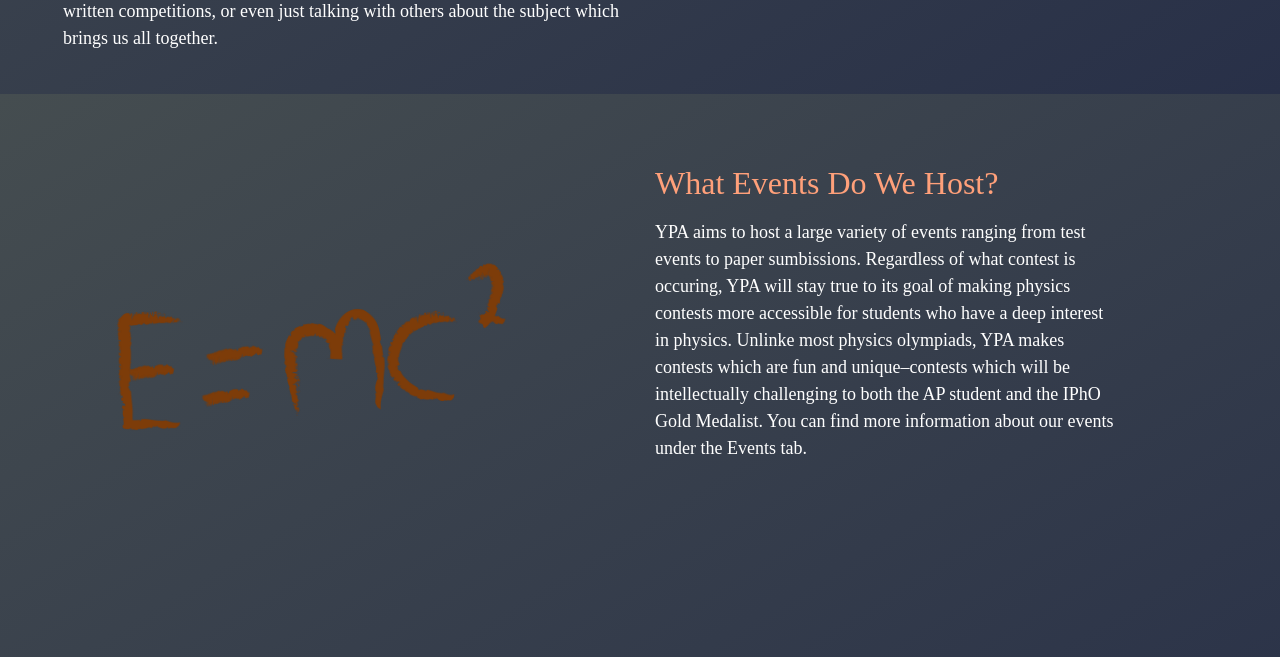
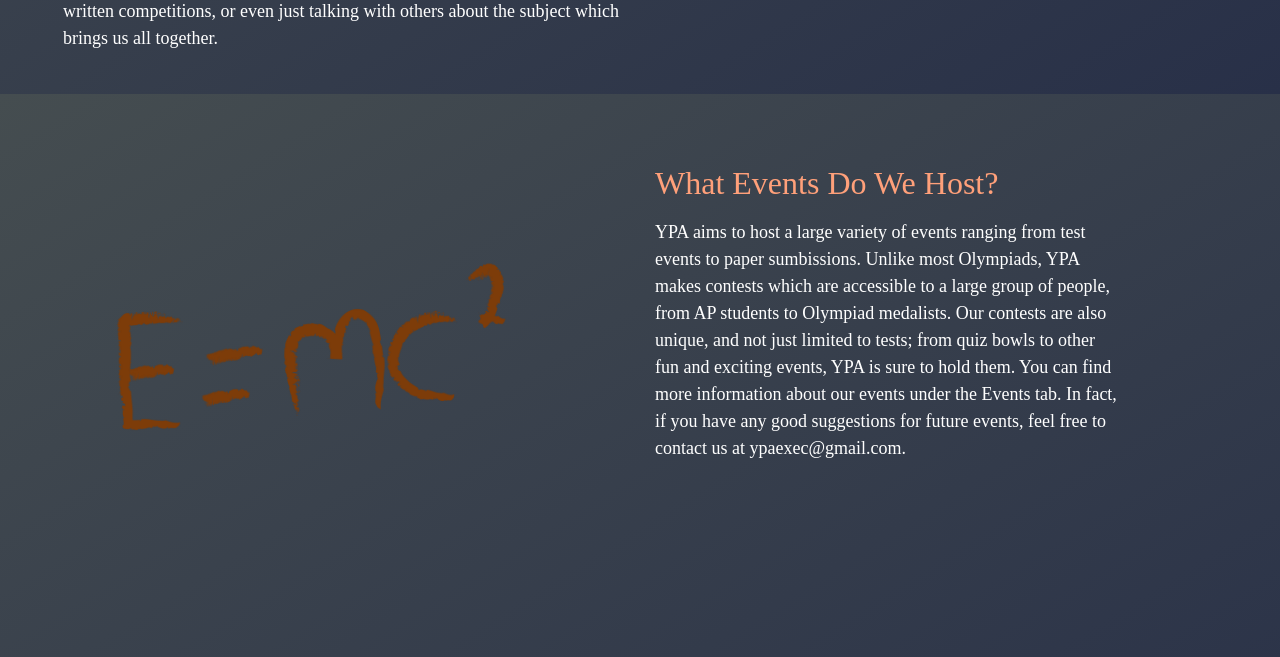
Before and after one commit to sidudaav/YPA, a Django app: page / in a window 1280 px wide. Shown: the part 706-1363 px from the top of the page. Run offline with Django 3.2, Linux system fonts and the light colour scheme; some libraries are stand-ins or nearby versions.

Commit message:
Change description

```diff
--- a/ypa_app/templates/home.html
+++ b/ypa_app/templates/home.html
@@ -43,11 +43,11 @@
         <h2 class="mt-5 mb-3 what-events">What Events Do We Host?</h2>
         <p class="what-events">
             YPA aims to host a large variety of events ranging from test events to paper
-            sumbissions. Regardless of what contest is occuring, YPA will stay true to its goal of
-            making physics contests more accessible for students who have a deep interest in physics.
-            Unlinke most physics olympiads, YPA makes contests which are fun and unique–contests which will be
-            intellectually challenging to both the AP student and the IPhO Gold Medalist. You can find more
-            information about our events under the Events tab.
+            sumbissions. Unlike most Olympiads, YPA makes contests which are accessible to a large group of people, from
+            AP students to Olympiad medalists. Our contests are also unique, and not just limited to tests; from quiz
+            bowls to other fun and exciting events, YPA is sure to hold them. You can find more
+            information about our events under the Events tab. In fact, if you have any good suggestions for future
+            events, feel free to contact us at ypaexec@gmail.com.
         </p>
     </div>
     <div class="col-md-1"></div>
```
